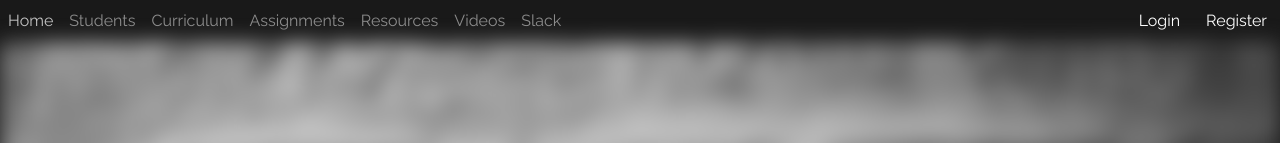
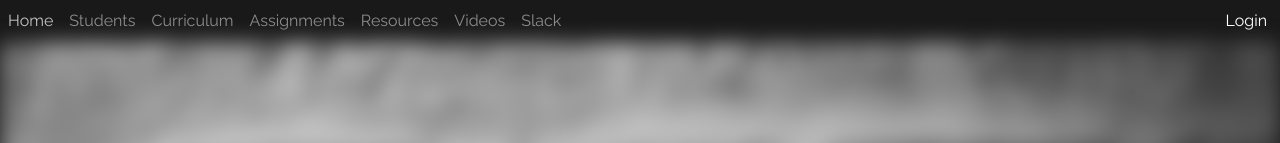
Before and after one commit to shiyu3169/msimbo-react, a React (Create React App) app in the folder client/: page / in a window 1280 px wide. Shown: the top 143 px of the page. Built offline with nearby package versions, Linux system fonts and the light colour scheme; no server answers.

Commit message:
register button only for admin

```diff
--- a/client/src/components/layout/Navbar.js
+++ b/client/src/components/layout/Navbar.js
@@ -87,7 +87,6 @@ class Navbar extends Component {
                             </li>
                         </ul>
                         {user === 0 && (
-                            <React.Fragment>
                             <button
                                 className="btn menu-button"
                                 data-toggle="modal"
@@ -96,14 +95,6 @@ class Navbar extends Component {
                             >
                                 Login
                             </button>
-                                <button
-                                    className="btn menu-button"
-                                    data-toggle="modal"
-                                    data-target="#registerModal"
-                                >
-                                    Register
-                                </button>
-                            </React.Fragment>
                         )}
                         {user !== 0 && (
                             <React.Fragment>
@@ -118,6 +109,16 @@ class Navbar extends Component {
                                     Logout
                                 </button>
                             </React.Fragment>
+                        )}
+                        {user !== 0 &&
+                            user.admin && (
+                                <button
+                                    className="btn menu-button"
+                                    data-toggle="modal"
+                                    data-target="#registerModal"
+                                >
+                                    Register
+                                </button>
                             )}
                     </div>
                 </nav>
```
Lines whose indentation alone changed are shown as unchanged.
